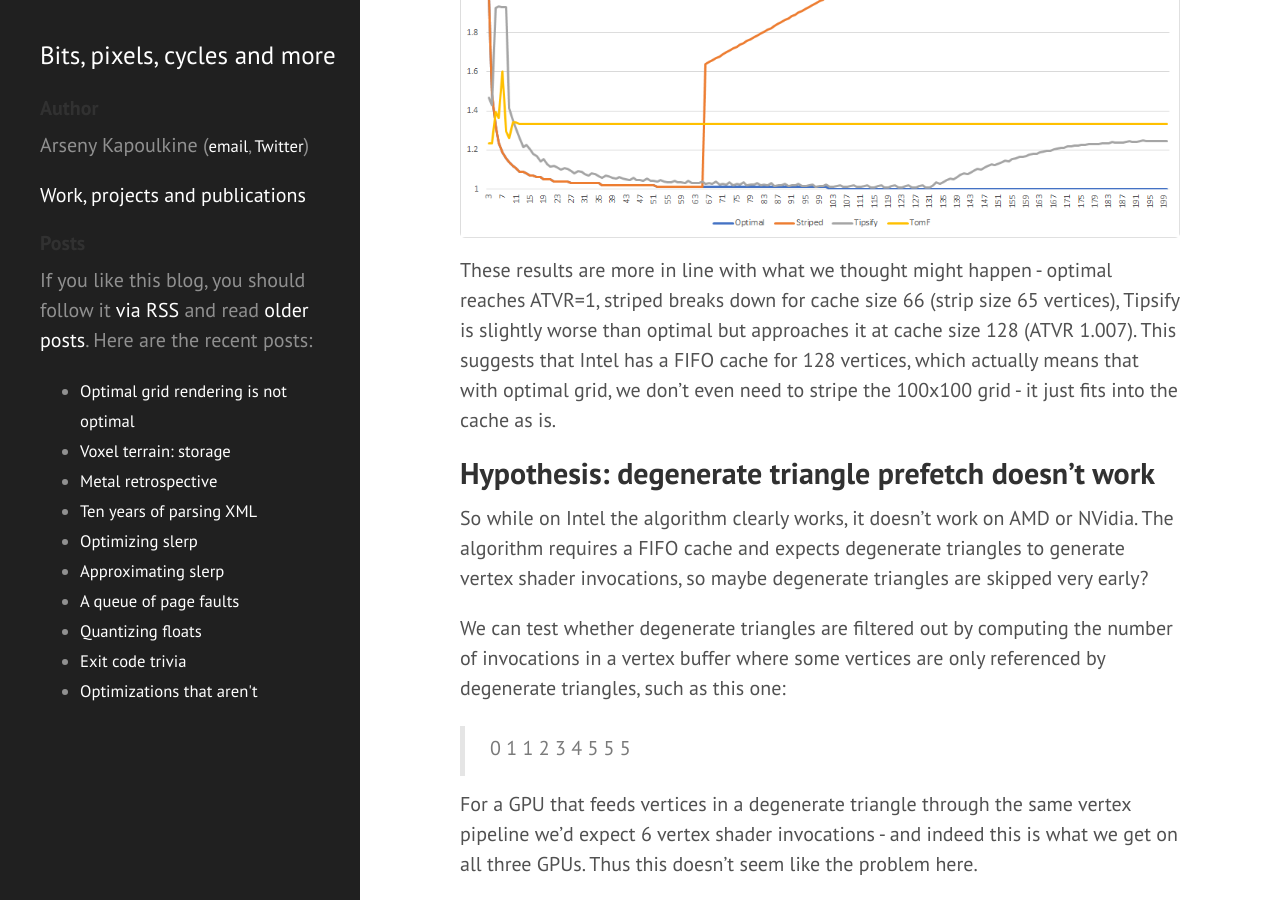
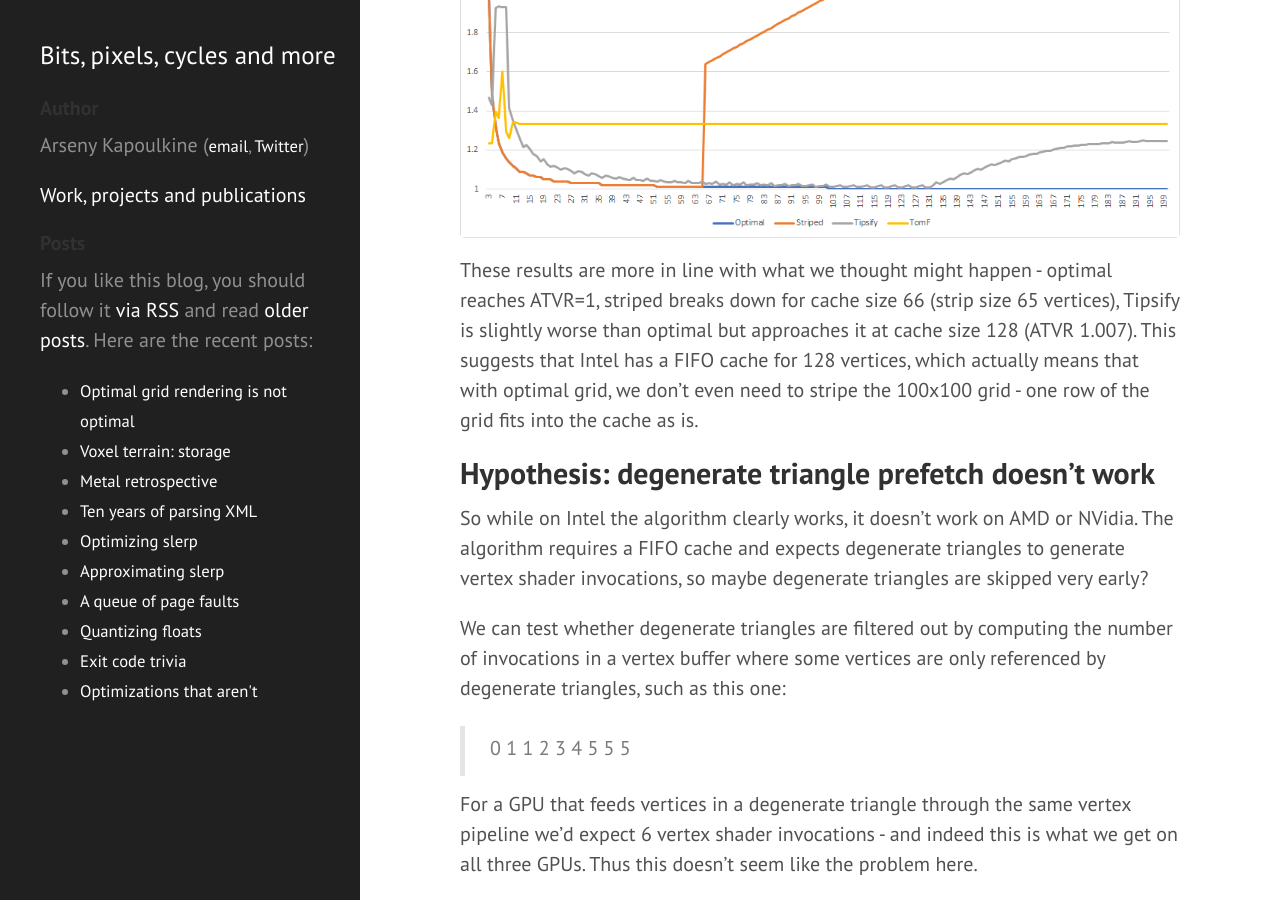
Before and after one commit to zeux/zeux.github.io, a Jekyll site: the page built from _posts/2017-07-31-optimal-grid-rendering-is-not-optimal.md, in a window 1280 px wide and 900 px high, scrolled down 4789 px. Built offline with Jekyll 4.4.1, drawn with Linux system fonts in a browser that asks for light colours.

Commit message:
Clarification

```diff
--- a/_posts/2017-07-31-optimal-grid-rendering-is-not-optimal.md
+++ b/_posts/2017-07-31-optimal-grid-rendering-is-not-optimal.md
@@ -76,7 +76,7 @@ These results suggest that either the cache replacement policy is completely inc
 
 ![](/images/optimalgrid_3.png)
 
-These results are more in line with what we thought might happen - optimal reaches ATVR=1, striped breaks down for cache size 66 (strip size 65 vertices), Tipsify is slightly worse than optimal but approaches it at cache size 128 (ATVR 1.007). This suggests that Intel has a FIFO cache for 128 vertices, which actually means that with optimal grid, we don't even need to stripe the 100x100 grid - it just fits into the cache as is.
+These results are more in line with what we thought might happen - optimal reaches ATVR=1, striped breaks down for cache size 66 (strip size 65 vertices), Tipsify is slightly worse than optimal but approaches it at cache size 128 (ATVR 1.007). This suggests that Intel has a FIFO cache for 128 vertices, which actually means that with optimal grid, we don't even need to stripe the 100x100 grid - one row of the grid fits into the cache as is.
 
 ## Hypothesis: degenerate triangle prefetch doesn't work
 
```
